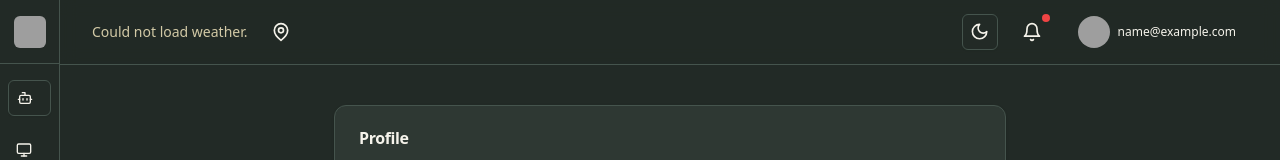
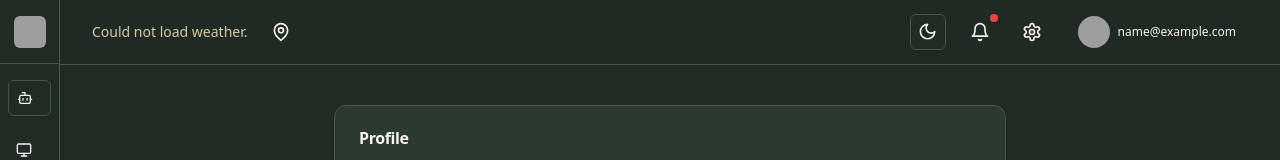
Before and after one commit to AwarewarAlmighty/SenseHarvest, a React (Vite) app: page /profile in a window 1280 px wide. Shown: the top 160 px of the page. Built offline with nearby package versions, Linux system fonts and the light colour scheme; no server answers; sample sign-in values are in the browser's storage; grey boxes are pictures that could not be loaded.

Commit message:
Update MainHeader.tsx

```diff
--- a/src/components/MainHeader.tsx
+++ b/src/components/MainHeader.tsx
@@ -260,7 +260,7 @@ const MainHeader = () => {
                   </Button>
                 </Link>
 
-{/*                 <DropdownMenu>
+                <DropdownMenu>
                 <DropdownMenuTrigger asChild>
                     <Button variant="ghost" size="icon">
                     <Settings className="h-5 w-5" />
@@ -272,7 +272,7 @@ const MainHeader = () => {
                     </Link>
                     <DropdownMenuItem>Help</DropdownMenuItem>
                 </DropdownMenuContent>
-                </DropdownMenu> */}
+                </DropdownMenu>
 
                 <DropdownMenu>
                 <DropdownMenuTrigger asChild>
```
